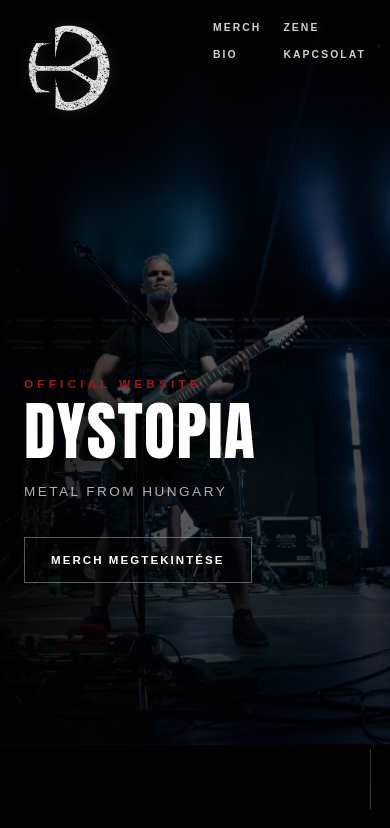
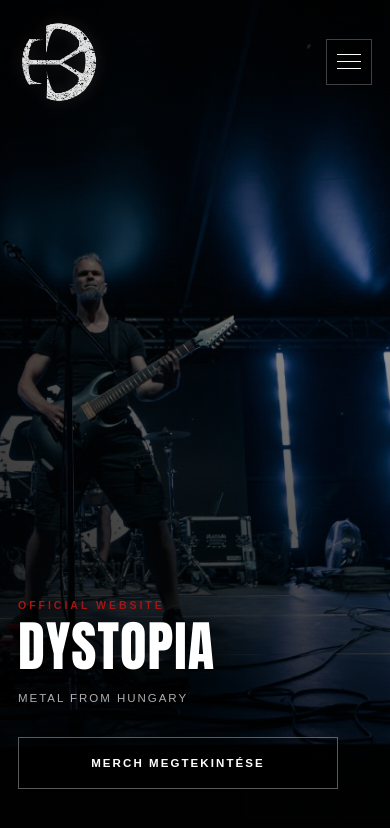
Before and after one commit to leventeblanar/dystopia-merch, a React (Vite) app: page / in a window 390 px wide. Shown: the top 828 px of the page. Built offline with nearby package versions, Linux system fonts and the light colour scheme.

Commit message:
Improve responseive mobile layout

```diff
--- a/index.html
+++ b/index.html
@@ -1,11 +1,23 @@
 <!doctype html>
-<html lang="en">
+<html lang="hu">
   <head>
     <meta charset="UTF-8" />
-    <link rel="icon" type="image/svg+xml" href="/favicon.svg" />
-    <meta name="viewport" content="width=device-width, initial-scale=1.0" />
-    <title>dystopia-merch</title>
+
+    <meta
+      name="viewport"
+      content="width=device-width, initial-scale=1.0, viewport-fit=cover"
+    />
+
+    <meta name="theme-color" content="#000000" />
+
+    <meta
+      name="description"
+      content="A Dystopia zenekar hivatalos weboldala."
+    />
+
+    <title>Dystopia | Official Website</title>
   </head>
+
   <body>
     <div id="root"></div>
     <script type="module" src="/src/main.jsx"></script>
--- a/src/App.css
+++ b/src/App.css
@@ -1,7 +1,21 @@
+/* -------------------- */
+/* GLOBAL APP           */
+/* -------------------- */
+
+.app,
+.intro,
+.home {
+  min-height: 100vh;
+  min-height: 100dvh;
+}
+
 .app {
-  min-height: 100vh;
   background: #000;
   color: #f5f5f5;
+}
+
+.menu-toggle {
+  display: none;
 }
 
 /* -------------------- */
@@ -15,6 +29,7 @@
 
   display: grid;
   place-items: center;
+
   overflow: hidden;
 
   background:
@@ -26,6 +41,7 @@
     #000;
 
   opacity: 1;
+
   transition:
     opacity 800ms ease,
     visibility 800ms ease;
@@ -38,14 +54,18 @@
 
 .logo-container {
   position: relative;
+
   width: min(65vw, 620px);
 
-  animation: logoReveal 2.2s
-    cubic-bezier(0.22, 1, 0.36, 1) forwards;
+  animation:
+    logoReveal 2.2s
+    cubic-bezier(0.22, 1, 0.36, 1)
+    forwards;
 }
 
 .dystopia-logo {
   display: block;
+
   width: 100%;
   height: auto;
 
@@ -58,6 +78,7 @@
 
 .logo-main {
   position: relative;
+
   animation: metalFlicker 2.4s ease-out forwards;
 }
 
@@ -84,11 +105,12 @@
 
 .home {
   position: relative;
-  min-height: 100vh;
-  overflow: hidden;
+  isolation: isolate;
 
   display: flex;
   flex-direction: column;
+
+  overflow: hidden;
 
   background-position: center;
   background-size: cover;
@@ -119,9 +141,11 @@
 
 .home::after {
   content: "";
+
   position: absolute;
   inset: 0;
   z-index: 1;
+
   pointer-events: none;
 
   background:
@@ -135,6 +159,10 @@
   opacity: 0.4;
 }
 
+/* -------------------- */
+/* HEADER               */
+/* -------------------- */
+
 .site-header {
   position: relative;
   z-index: 10;
@@ -144,16 +172,21 @@
   justify-content: space-between;
 
   width: 100%;
+
   padding: 28px 5vw;
 }
 
 .brand {
   display: block;
+
   width: 135px;
+
+  text-decoration: none;
 }
 
 .brand img {
   display: block;
+
   width: 100%;
   height: auto;
 
@@ -163,9 +196,14 @@
     drop-shadow(0 0 8px rgba(255, 255, 255, 0.12));
 }
 
+/* -------------------- */
+/* DESKTOP NAVIGATION   */
+/* -------------------- */
+
 .main-navigation {
   display: flex;
   align-items: center;
+
   gap: clamp(22px, 3vw, 48px);
 }
 
@@ -173,6 +211,7 @@
   position: relative;
 
   color: rgba(255, 255, 255, 0.82);
+
   text-decoration: none;
   text-transform: uppercase;
 
@@ -199,11 +238,13 @@
 
   transform: scaleX(0);
   transform-origin: right;
+
   transition: transform 250ms ease;
 }
 
 .main-navigation a:hover {
   color: #fff;
+
   transform: translateY(-2px);
 }
 
@@ -212,11 +253,24 @@
   transform-origin: left;
 }
 
+.main-navigation a:focus-visible,
+.brand:focus-visible,
+.hero-button:focus-visible,
+.menu-toggle:focus-visible {
+  outline: 2px solid #b01818;
+  outline-offset: 6px;
+}
+
+/* -------------------- */
+/* HERO                 */
+/* -------------------- */
+
 .hero-content {
   position: relative;
   z-index: 5;
 
   width: min(720px, 90%);
+
   margin: auto 0 auto 8vw;
   padding: 80px 0 120px;
 
@@ -227,6 +281,7 @@
   margin: 0 0 12px;
 
   color: #b01818;
+
   text-transform: uppercase;
 
   font-size: 0.74rem;
@@ -238,10 +293,15 @@
   margin: 0;
 
   color: #fff;
+
   text-transform: uppercase;
 
-  font-family: Impact, Haettenschweiler, "Arial Narrow Bold",
+  font-family:
+    Impact,
+    Haettenschweiler,
+    "Arial Narrow Bold",
     sans-serif;
+
   font-size: clamp(4rem, 11vw, 9rem);
   font-weight: 900;
   line-height: 0.9;
@@ -256,6 +316,7 @@
   margin: 24px 0 38px;
 
   color: rgba(255, 255, 255, 0.68);
+
   text-transform: uppercase;
 
   font-size: 0.85rem;
@@ -268,11 +329,14 @@
   justify-content: center;
 
   min-width: 210px;
+  min-height: 52px;
+
   padding: 16px 26px;
 
   border: 1px solid rgba(255, 255, 255, 0.35);
 
   color: #fff;
+
   text-decoration: none;
   text-transform: uppercase;
 
@@ -281,7 +345,9 @@
   letter-spacing: 0.18em;
 
   background: rgba(0, 0, 0, 0.25);
+
   backdrop-filter: blur(6px);
+  -webkit-backdrop-filter: blur(6px);
 
   transition:
     background 250ms ease,
@@ -290,10 +356,16 @@
 }
 
 .hero-button:hover {
+  border-color: #a41414;
+
   background: #a41414;
-  border-color: #a41414;
+
   transform: translateY(-3px);
 }
+
+/* -------------------- */
+/* SCROLL INDICATOR     */
+/* -------------------- */
 
 .scroll-indicator {
   position: absolute;
@@ -309,6 +381,7 @@
 
 .scroll-indicator span {
   display: block;
+
   width: 1px;
   height: 22px;
 
@@ -324,7 +397,9 @@
 @keyframes logoReveal {
   0% {
     opacity: 0;
+
     transform: scale(1.08);
+
     filter: blur(18px);
   }
 
@@ -334,13 +409,17 @@
 
   70% {
     opacity: 1;
+
     transform: scale(0.99);
+
     filter: blur(1px);
   }
 
   100% {
     opacity: 1;
+
     transform: scale(1);
+
     filter: blur(0);
   }
 }
@@ -377,25 +456,33 @@
   78%,
   100% {
     opacity: 0;
+
     transform: translate(0);
+
     clip-path: inset(0);
   }
 
   57% {
     opacity: 0.5;
+
     transform: translate(-7px, 2px);
+
     clip-path: inset(24% 0 58% 0);
   }
 
   59% {
     opacity: 0.35;
+
     transform: translate(6px, -2px);
+
     clip-path: inset(63% 0 18% 0);
   }
 
   79% {
     opacity: 0.3;
+
     transform: translate(3px);
+
     clip-path: inset(42% 0 44% 0);
   }
 }
@@ -403,11 +490,13 @@
 @keyframes pageReveal {
   from {
     opacity: 0;
+
     transform: scale(1.025);
   }
 
   to {
     opacity: 1;
+
     transform: scale(1);
   }
 }
@@ -415,19 +504,22 @@
 @keyframes heroReveal {
   from {
     opacity: 0;
+
     transform: translateY(30px);
   }
 
   to {
     opacity: 1;
+
     transform: translateY(0);
   }
 }
 
 @keyframes scrollMovement {
   0% {
+    opacity: 0;
+
     transform: translateY(0);
-    opacity: 0;
   }
 
   30% {
@@ -435,55 +527,287 @@
   }
 
   100% {
+    opacity: 0;
+
     transform: translateY(38px);
-    opacity: 0;
   }
 }
 
 /* -------------------- */
-/* MOBILE               */
+/* TABLET / MOBILE      */
 /* -------------------- */
 
 @media (max-width: 720px) {
   .logo-container {
-    width: 82vw;
+    width: 86vw;
+    max-width: 440px;
   }
 
+  .home {
+    background-position: 58% center;
+  }
+
+  .home-overlay {
+    background:
+      linear-gradient(
+        180deg,
+        rgba(0, 0, 0, 0.72) 0%,
+        rgba(0, 0, 0, 0.25) 35%,
+        rgba(0, 0, 0, 0.9) 100%
+      ),
+      linear-gradient(
+        90deg,
+        rgba(0, 0, 0, 0.55),
+        rgba(0, 0, 0, 0.15)
+      );
+  }
+
+  /* HEADER */
+
   .site-header {
-    align-items: flex-start;
-    padding: 22px 24px;
+    position: relative;
+    z-index: 20;
+
+    align-items: center;
+
+    padding-top: calc(20px + env(safe-area-inset-top));
+    padding-right: calc(22px + env(safe-area-inset-right));
+    padding-bottom: 20px;
+    padding-left: calc(22px + env(safe-area-inset-left));
   }
 
   .brand {
-    width: 90px;
+    position: relative;
+    z-index: 22;
+
+    width: 95px;
   }
 
+  /* HAMBURGER BUTTON */
+
+  .menu-toggle {
+    position: relative;
+    z-index: 22;
+
+    display: flex;
+    flex-direction: column;
+    justify-content: center;
+
+    gap: 6px;
+
+    width: 46px;
+    height: 46px;
+
+    padding: 10px;
+
+    border: 1px solid rgba(255, 255, 255, 0.25);
+    border-radius: 0;
+
+    background: rgba(0, 0, 0, 0.35);
+
+    cursor: pointer;
+
+    touch-action: manipulation;
+  }
+
+  .menu-toggle span {
+    display: block;
+
+    width: 100%;
+    height: 1px;
+
+    background: #fff;
+
+    transition:
+      transform 250ms ease,
+      opacity 250ms ease;
+  }
+
+  .menu-toggle--open span:nth-child(1) {
+    transform: translateY(7px) rotate(45deg);
+  }
+
+  .menu-toggle--open span:nth-child(2) {
+    opacity: 0;
+  }
+
+  .menu-toggle--open span:nth-child(3) {
+    transform: translateY(-7px) rotate(-45deg);
+  }
+
+  /* FULLSCREEN MOBILE MENU */
+
   .main-navigation {
-    display: grid;
-    grid-template-columns: repeat(2, auto);
-    gap: 16px 22px;
+    position: fixed;
+    inset: 0;
+    z-index: 21;
+
+    display: flex;
+    flex-direction: column;
+    align-items: center;
+    justify-content: center;
+
+    gap: 34px;
+
+    min-height: 100vh;
+    min-height: 100dvh;
+
+    padding-top: calc(100px + env(safe-area-inset-top));
+    padding-right: calc(24px + env(safe-area-inset-right));
+    padding-bottom: calc(50px + env(safe-area-inset-bottom));
+    padding-left: calc(24px + env(safe-area-inset-left));
+
+    overflow-y: auto;
+
+    background:
+      radial-gradient(
+        circle at center,
+        rgba(120, 0, 0, 0.18),
+        transparent 55%
+      ),
+      rgba(0, 0, 0, 0.97);
+
+    backdrop-filter: blur(12px);
+    -webkit-backdrop-filter: blur(12px);
+
+    opacity: 0;
+    visibility: hidden;
+    pointer-events: none;
+
+    transform: translateY(-15px);
+
+    transition:
+      opacity 250ms ease,
+      visibility 250ms ease,
+      transform 250ms ease;
+  }
+
+  .main-navigation--open {
+    opacity: 1;
+    visibility: visible;
+    pointer-events: auto;
+
+    transform: translateY(0);
   }
 
   .main-navigation a {
-    font-size: 0.65rem;
+    font-size: 1rem;
+    letter-spacing: 0.3em;
+  }
+
+  /* HERO */
+
+  .hero-content {
+    width: auto;
+
+    margin: auto 22px 0;
+
+    padding-top: 150px;
+    padding-bottom: calc(78px + env(safe-area-inset-bottom));
+
+    animation-delay: 100ms;
+  }
+
+  .hero-kicker {
+    font-size: 0.66rem;
+    letter-spacing: 0.28em;
+  }
+
+  .hero-content h1 {
+    font-size: clamp(3.5rem, 18vw, 6rem);
+    line-height: 0.88;
+  }
+
+  .hero-description {
+    margin: 18px 0 30px;
+
+    font-size: 0.72rem;
+    line-height: 1.6;
+    letter-spacing: 0.17em;
+  }
+
+  .hero-button {
+    width: 100%;
+    max-width: 320px;
+
+    min-height: 52px;
+
+    padding: 16px 20px;
+  }
+
+  .scroll-indicator {
+    display: none;
+  }
+}
+
+/* -------------------- */
+/* SMALL PHONES         */
+/* -------------------- */
+
+@media (max-width: 390px) {
+  .site-header {
+    padding-right: calc(18px + env(safe-area-inset-right));
+    padding-left: calc(18px + env(safe-area-inset-left));
+  }
+
+  .brand {
+    width: 82px;
   }
 
   .hero-content {
-    width: auto;
-    margin: auto 24px;
-    padding-bottom: 100px;
+    margin-right: 18px;
+    margin-left: 18px;
+
+    padding-bottom: calc(55px + env(safe-area-inset-bottom));
+  }
+
+  .hero-content h1 {
+    font-size: 3.4rem;
+  }
+}
+
+/* -------------------- */
+/* SHORT MOBILE SCREENS */
+/* -------------------- */
+
+@media (max-width: 720px) and (max-height: 700px) {
+  .main-navigation {
+    gap: 22px;
+
+    padding-top: calc(80px + env(safe-area-inset-top));
+  }
+
+  .main-navigation a {
+    font-size: 0.9rem;
+  }
+
+  .hero-content {
+    padding-top: 90px;
+    padding-bottom: calc(40px + env(safe-area-inset-bottom));
+  }
+
+  .hero-content h1 {
+    font-size: clamp(3rem, 15vw, 4.5rem);
   }
 
   .hero-description {
-    letter-spacing: 0.18em;
+    margin-bottom: 22px;
   }
 }
+
+/* -------------------- */
+/* REDUCED MOTION       */
+/* -------------------- */
 
 @media (prefers-reduced-motion: reduce) {
   *,
   *::before,
   *::after {
-    animation: none !important;
-    transition: none !important;
+    scroll-behavior: auto !important;
+
+    animation-duration: 0.01ms !important;
+    animation-iteration-count: 1 !important;
+
+    transition-duration: 0.01ms !important;
   }
 }
--- a/src/App.jsx
+++ b/src/App.jsx
@@ -6,6 +6,7 @@
 
 function App() {
   const [phase, setPhase] = useState("intro");
+  const [menuOpen, setMenuOpen] = useState(false);
 
   useEffect(() => {
     const fadeOutTimer = setTimeout(() => {
@@ -21,6 +22,40 @@
       clearTimeout(showMainPageTimer);
     };
   }, []);
+
+  useEffect(() => {
+    document.body.style.overflow = menuOpen ? "hidden" : "";
+
+    return () => {
+      document.body.style.overflow = "";
+    };
+  }, [menuOpen]);
+
+  useEffect(() => {
+  const handleKeyDown = (event) => {
+    if (event.key === "Escape") {
+      setMenuOpen(false);
+    }
+  };
+
+  const handleResize = () => {
+    if (window.innerWidth > 720) {
+      setMenuOpen(false);
+    }
+  };
+
+  window.addEventListener("keydown", handleKeyDown);
+  window.addEventListener("resize", handleResize);
+
+  return () => {
+    window.removeEventListener("keydown", handleKeyDown);
+    window.removeEventListener("resize", handleResize);
+  };
+  }, []);
+
+  const closeMenu = () => {
+    setMenuOpen(false);
+  };
 
   return (
     <main className="app">
@@ -53,21 +88,60 @@
           <div className="home-overlay" />
 
           <header className="site-header">
-            <a className="brand" href="#top" aria-label="Dystopia kezdőlap">
+            <a
+              className="brand"
+              href="#top"
+              aria-label="Dystopia kezdőlap"
+              onClick={closeMenu}
+            >
               <img src={dystopiaLogo} alt="Dystopia" />
             </a>
 
-            <nav className="main-navigation" aria-label="Fő navigáció">
-              <a href="#merch">Merch</a>
-              <a href="#music">Zene</a>
-              <a href="#bio">Bio</a>
-              <a href="#contact">Kapcsolat</a>
+            <button
+              className={`menu-toggle ${
+                menuOpen ? "menu-toggle--open" : ""
+              }`}
+              type="button"
+              aria-label={menuOpen ? "Menü bezárása" : "Menü megnyitása"}
+              aria-expanded={menuOpen}
+              aria-controls="main-navigation"
+              onClick={() => setMenuOpen((current) => !current)}
+            >
+              <span />
+              <span />
+              <span />
+            </button>
+
+            <nav
+              id="main-navigation"
+              className={`main-navigation ${
+                menuOpen ? "main-navigation--open" : ""
+              }`}
+              aria-label="Fő navigáció"
+            >
+              <a href="#merch" onClick={closeMenu}>
+                Merch
+              </a>
+
+              <a href="#music" onClick={closeMenu}>
+                Zene
+              </a>
+
+              <a href="#bio" onClick={closeMenu}>
+                Bio
+              </a>
+
+              <a href="#contact" onClick={closeMenu}>
+                Kapcsolat
+              </a>
             </nav>
           </header>
 
           <div className="hero-content" id="top">
             <p className="hero-kicker">Official website</p>
+
             <h1>Dystopia</h1>
+
             <p className="hero-description">
               Metal from Hungary
             </p>
--- a/src/index.css
+++ b/src/index.css
@@ -1,16 +1,42 @@
 * {
   box-sizing: border-box;
+}
+
+html {
+  scroll-behavior: smooth;
+  background: #000;
 }
 
 html,
 body,
 #root {
+  width: 100%;
   min-width: 320px;
   min-height: 100%;
   margin: 0;
 }
 
 body {
+  overflow-x: hidden;
+
   background: #000;
+  color: #f5f5f5;
+
   font-family: Arial, Helvetica, sans-serif;
+  -webkit-font-smoothing: antialiased;
 }
+
+button {
+  color: inherit;
+  font: inherit;
+}
+
+button,
+a {
+  -webkit-tap-highlight-color: transparent;
+}
+
+img {
+  display: block;
+  max-width: 100%;
+}
```
